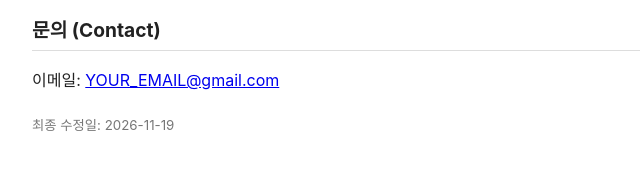
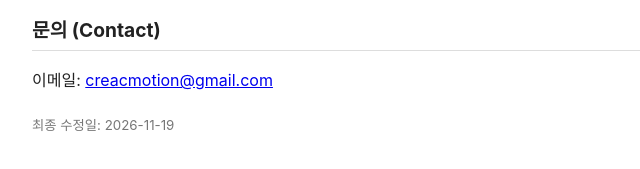
Before and after one commit to creacmotion/creacmotion.github.io, a plain HTML site: page index.html in a window 1280 px wide. Shown: the part 857-1026 px from the top of the page, 248-888 px from the left. Drawn offline with Linux system fonts and the light colour scheme.

Commit message:
index.html

```diff
--- a/index.html
+++ b/index.html
@@ -24,7 +24,7 @@
 <p><strong>English summary:</strong> The app only accesses channel name/ID, playlists, playlist items and video titles of the authorized channel, solely to add or reorder playlist items. Tokens and schedules are stored only on the user's own PC and are never sent to any server or shared with third parties. Access can be revoked at any time at myaccount.google.com/permissions. Use of information received from Google APIs adheres to the Google API Services User Data Policy, including the Limited Use requirements.</p>
 
 <h2>문의 (Contact)</h2>
-<p>이메일: <a href="mailto:YOUR_EMAIL@gmail.com">YOUR_EMAIL@gmail.com</a></p>
+<p>이메일: <a href="mailto:creacmotion@gmail.com">creacmotion@gmail.com</a></p>
 <p><small>최종 수정일: 2026-11-19</small></p>
 </body>
 </html>
```
